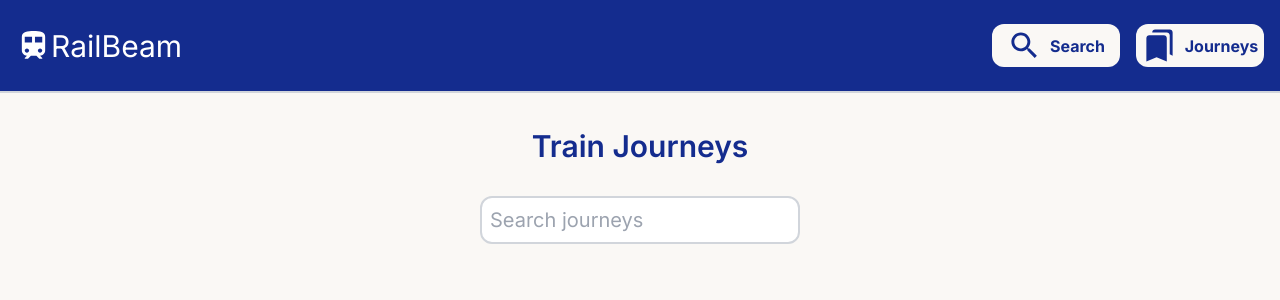
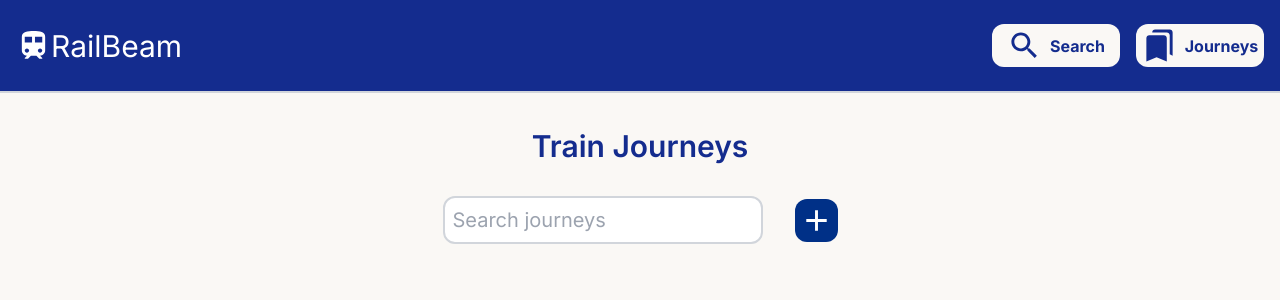
Before and after one commit to HarrisonTCodes/RailBeam, a Next.js app in the folder frontend/: page /journeys in a window 1280 px wide. Shown: the top 300 px of the page. Built offline with nearby package versions, Linux system fonts and the light colour scheme.

Commit message:
Added new journey button and page file

```diff
--- a/frontend/app/journeys/page.tsx
+++ b/frontend/app/journeys/page.tsx
@@ -1,6 +1,9 @@
 "use client";
 
 import { useState } from "react"
+import SmallButton from "../components/search/SmallButton";
+import { Add } from "@mui/icons-material"
+import Link from "next/link";
 
 export default function JourneysPage() {
     const [journeySearch, setJourneySearch] = useState("")
@@ -8,7 +11,7 @@ export default function JourneysPage() {
     return (
         <>
             <p className="pt-32 pb-8 text-center text-3xl font-semibold text-primary">Train Journeys</p>
-            <div className="pb-8 px-2 flex flex-col md:flex-row justify-center items-center gap-8">
+            <div className="pb-8 px-2 flex flex-col sm:flex-row justify-center items-center gap-8">
                 <input
                     type="text"
                     placeholder="Search journeys"
@@ -16,6 +19,9 @@ export default function JourneysPage() {
                     onChange={(ev) => setJourneySearch(ev.target.value)}
                     value={journeySearch}
                 />
+                <Link href={"/new-journey"}>
+                    <SmallButton icon={<Add fontSize="large" htmlColor="#ffffff" />} />
+                </Link>
             </div>
         </>
     )
--- /dev/null
+++ b/frontend/app/new-journey/page.tsx
@@ -0,0 +1,5 @@
+export default function NewJourney() {
+    return (
+        <></>
+    )
+}
```
